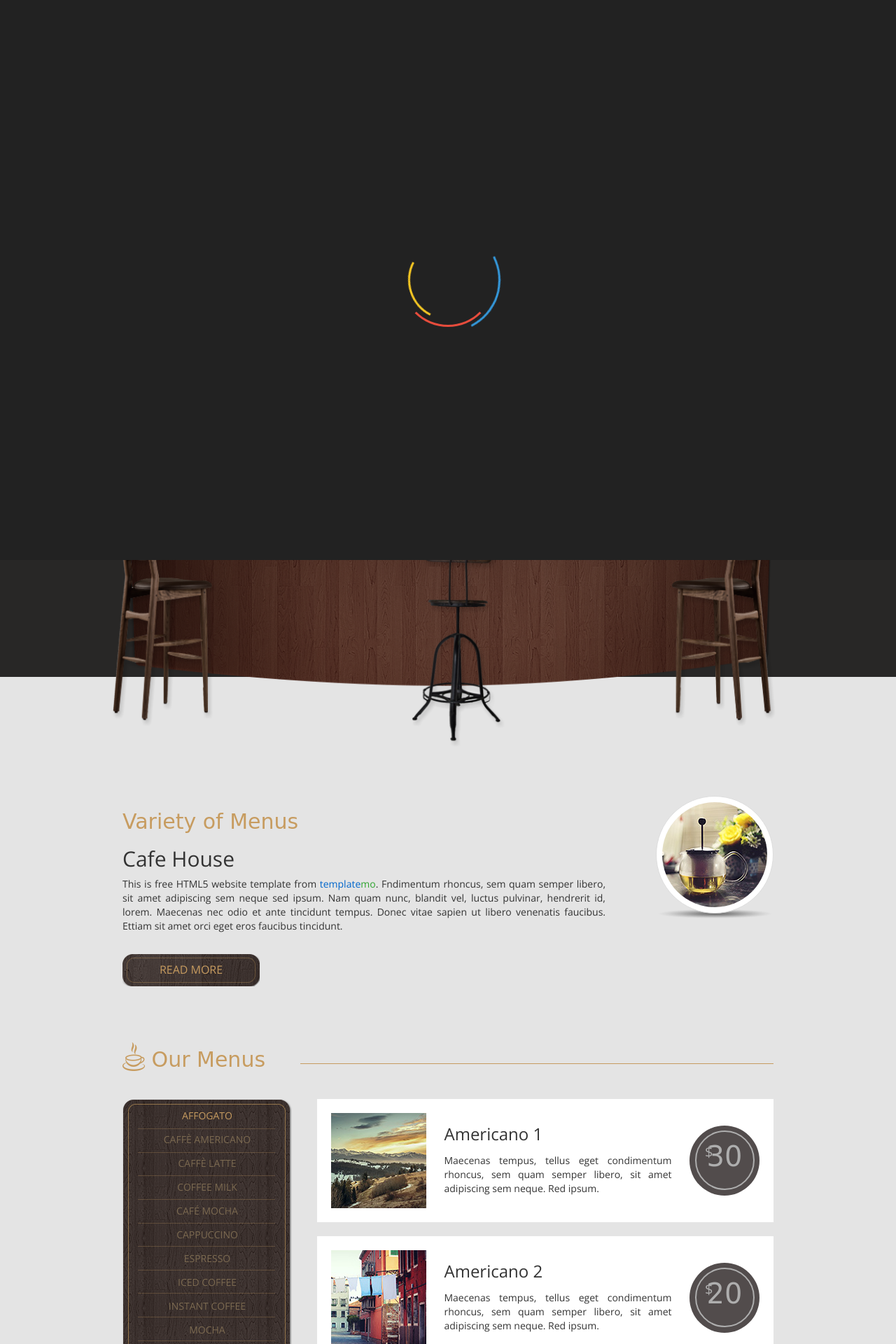
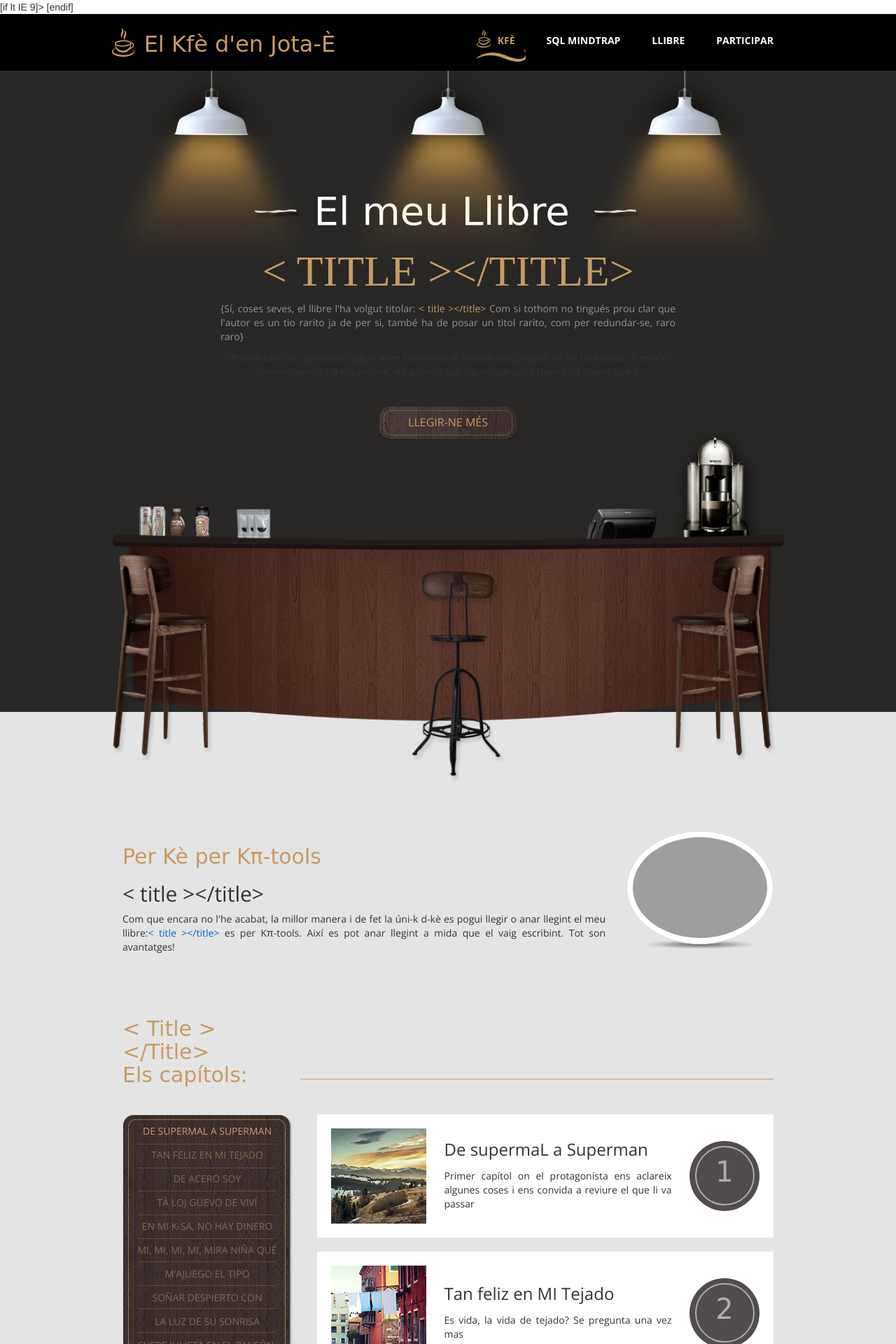
Before and after one commit to joanemili/my-first-blog, a Django app: template ruleta_c/templates/ruleta_c/menu.html in a window 1280 px wide. Shown: the top 1920 px of the page at 70% size. Run offline with Django 3.2, Linux system fonts and the light colour scheme; the template is opened without the code that fills it, so the values that code supplies are empty; some libraries are stand-ins or nearby versions; some web fonts are replaced; grey boxes are pictures that could not be loaded.

Commit message:
semi def 1

```diff
--- a/ruleta_c/static/js/templatemo_script.js
+++ b/ruleta_c/static/js/templatemo_script.js
@@ -25,7 +25,7 @@ $(document).ready(function(){
   // Smooth scroll
   // https://css-tricks.com/snippets/jquery/smooth-scrolling/
   $('a[href*=#]:not([href=#])').click(function() {
-
+    if (location.pathname.replace(/^\//,'') == this.pathname.replace(/^\//,'') && location.hostname == this.hostname) {
       var target = $(this.hash);
       target = target.length ? target : $('[name=' + this.hash.slice(1) +']');
       if (target.length) {
@@ -34,7 +34,7 @@ $(document).ready(function(){
         }, 1000);
         return false;
       }
-
+    }
   });
 
 });
--- a/ruleta_c/templates/ruleta_c/cdje_base.html
+++ b/ruleta_c/templates/ruleta_c/cdje_base.html
@@ -15,7 +15,7 @@ http://www.templatemo.com/tm-466-cafe-house
   <link href={% static 'css/bootstrap.min.css' %} type="text/css" rel="stylesheet">
   <link href={% static 'css/font_awesome.min.css' %} rel="stylesheet">
   <link href={% static 'css/templatemo_style.css' %} rel="stylesheet" type="text/css">
-  <link href={% static 'img/favicon.ico' %} type="x-icon"/>
+  <link href={% static 'img/favicon.ico' %} type="x-icon">
 
   <!-- HTML5 shim and Respond.js for IE8 support of HTML5 elements and media queries -->
   <!-- WARNING: Respond.js doesn't work if you view the page via file:// -->
@@ -39,17 +39,17 @@ http://www.templatemo.com/tm-466-cafe-house
           <div class="tm-top-header-inner">
             <div class="tm-logo-container">
               <img src={% static 'img/logo.png' %} alt="Logo" class="tm-site-logo">
-              <h1 class="tm-site-name tm-handwriting-font">En Kfè d'en Jota-È</h1>
+              <h1 class="tm-site-name tm-handwriting-font">El Kfè d'en Jota-È</h1>
             </div>
             <div class="mobile-menu-icon">
               <i class="fa fa-bars"></i>
             </div>
             <nav class="tm-nav">
               <ul>
-                <li><a href="../index/" class="active">Casa</a></li>
+                <li><a href="../index/" class="active">Kfè</a></li>
                 <li><a href="../today_special/">SQL MindTraP</a></li>
                 <li><a href="../menu/">Llibre</a></li>
-                <li><a href="../contact/">Contactar</a></li>
+                <li><a href="../contact/">Participar</a></li>
               </ul>
             </nav>
           </div>
@@ -61,7 +61,18 @@ http://www.templatemo.com/tm-466-cafe-house
 
 
     {% block content %}
+
     {% endblock %}
+
+    <section class="tm-welcome-section">
+      <div class="container tm-position-relative">
+        <div class="tm-lights-container">
+          <a HREF="" ><img src={% static 'img/light.png' %} alt="Light" class="light light-1"></a>
+          <img src={% static 'img/light.png' %} alt="Light" class="light light-2">
+          <img src={% static 'img/light.png' %} alt="Light" class="light light-3">
+        </div>
+       </div>
+    </section>
 
     <footer>
       <div class="tm-black-bg">
@@ -105,8 +116,8 @@ http://www.templatemo.com/tm-466-cafe-house
      </div>
    </footer> <!-- Footer content-->
    <!-- JS -->
-   <script type="text/javascript" src={% static 'js/jquery-1.11.2.min.js' %}></script>      <!-- jQuery -->
-   <script type="text/javascript" src={% static 'js/templatemo-script.js' %}></script>      <!-- Templatemo Script -->
+   <script type="text/javascript" src={% static 'js/jquery_1.11.2.min.js' %}></script>      <!-- jQuery -->
+   <script type="text/javascript" src={% static 'js/templatemo_script.js' %}></script>      <!-- Templatemo Script -->
 
  </body>
  </html>
--- a/ruleta_c/templates/ruleta_c/menu.html
+++ b/ruleta_c/templates/ruleta_c/menu.html
@@ -1,4 +1,4 @@
-{% extends 'cdje_base.html' %}
+{% extends 'ruleta_c/cdje_base.html' %}
 {% load static %}
 
 {% block content %}
@@ -13,8 +13,9 @@
         <div class="row tm-welcome-content">
           <h2 class="white-text tm-handwriting-font tm-welcome-header"><img src={% static 'img/header-line.png' %} alt="Line" class="tm-header-line">&nbsp;El meu Llibre&nbsp;&nbsp;<img src={% static 'img/header-line.png' %} alt="Line" class="tm-header-line"></h2>
           <h2 class="gold-text tm-welcome-header-2">&lt title &gt&lt/title&gt</h2>
-          <p class="gray-text tm-welcome-description">Sí, sóc tan original que he titolat el llibre: <span class="gold-text">&lt title &gt&lt/title&gt</span> Com l'etiqueta del llenguatge html. Aniré publicant cada capítol quan tingui mes o menys clar que ja estan llestos, i això en temps de rellotge pot ser força variable</p>
-          <a href="#main" class="tm-more-button tm-more-button-welcome">Read More</a>
+          <p class="gray-text tm-welcome-description">{Sí, coses seves, el llibre l'ha volgut titolar: <span class="gold-text">&lt title &gt&lt/title&gt</span> Com si tothom no tingués prou clar que l'autor es un tio rarito ja de per si, també ha de posar un titol rarito, com per redundar-se, raro raro}</p>
+          <p>[Podria ben ser que existís algun altre llibre amb el mateix títol perquè no ho he buscat. Si es així demano perdó i ja el canviaré, no pateixis qui siguis que ja ho havies fet abans que jo</p>
+          <a href="#main" class="tm-more-button tm-more-button-welcome">llegir-ne més</a>
         </div>
         <img src={% static 'img/table-set.png' %} alt="Table Set" class="tm-table-set img-responsive">
       </div>
@@ -24,20 +25,20 @@
       <div class="container" id="main">
         <section class="tm-section row">
           <div class="col-lg-9 col-md-9 col-sm-8">
-            <h2 class="tm-section-header gold-text tm-handwriting-font">Variety of Menus</h2>
-            <h2>Cafe House</h2>
-            <p class="tm-welcome-description">This is free HTML5 website template from <span class="blue-text">template</span><span class="green-text">mo</span>. Fndimentum rhoncus, sem quam semper libero, sit amet adipiscing sem neque sed ipsum. Nam quam nunc, blandit vel, luctus pulvinar, hendrerit id, lorem. Maecenas nec odio et ante tincidunt tempus. Donec vitae sapien ut libero venenatis faucibus. Ettiam sit amet orci eget eros faucibus tincidunt.</p>
-            <a href="#" class="tm-more-button margin-top-30">Read More</a>
+            <h2 class="tm-section-header gold-text tm-handwriting-font">Per Kè per K&pi;-tools</h2>
+            <h2>&lt title &gt&lt/title&gt</h2>
+            <p class="tm-welcome-description">Com que encara no l'he acabat, la millor manera i de fet la úni-k d-kè es pogui llegir o anar llegint el meu llibre:<span class="blue-text">&lt title &gt&lt/title&gt</span> es per K&pi;-tools. Així es pot anar llegint a mida que el vaig escribint. Tot son avantatges!</p>
+
           </div>
           <div class="col-lg-3 col-md-3 col-sm-4 tm-welcome-img-container">
             <div class="inline-block shadow-img">
-              <img src={% static 'img/1.jpg' %} alt="Image" class="img-circle img-thumbnail">
+              <img src={% static 'img/2.jpg' %} alt="Image" class="img-circle img-thumbnail">
             </div>
           </div>
         </section>
         <section class="tm-section row">
           <div class="col-lg-12 tm-section-header-container margin-bottom-30">
-            <h2 class="tm-section-header gold-text tm-handwriting-font"><img src={% static 'img/logo.png' %} alt="Logo" class="tm-site-logo"> Our Menus</h2>
+            <h2 class="tm-section-header gold-text tm-handwriting-font">  &lt Title &gt &lt/Title&gt<br>    Els capítols:</h2>
             <div class="tm-hr-container"><hr class="tm-hr"></div>
           </div>
           <div>
@@ -45,18 +46,19 @@
               <div class="tm-position-relative margin-bottom-30">
                 <nav class="tm-side-menu">
                   <ul>
-                    <li><a href="#" class="active">Affogato</a></li>
-                    <li><a href="#">Caffè Americano</a></li>
-                    <li><a href="#">Caffè latte</a></li>
-                    <li><a href="#">Coffee milk</a></li>
-                    <li><a href="#">Café mocha</a></li>
-                    <li><a href="#">Cappuccino</a></li>
-                    <li><a href="#">Espresso</a></li>
-                    <li><a href="#">Iced coffee</a></li>
-                    <li><a href="#">Instant coffee</a></li>
-                    <li><a href="#">Mocha</a></li>
-                    <li><a href="#">black coffee</a></li>
+                    <li><a href="#" class="active">De supermaL a Superman</a></li>
+                    <li><a href="#">Tan feliz en MI Tejado</a></li>
+                    <li><a href="#">De acero soy</a></li>
+                    <li><a href="#">Tà loj güevo de ViVí</a></li>
+                    <li><a href="#">En mi K-sa, no hay dinero</a></li>
+                    <li><a href="#">Mi, mi, mi, mi, mira niña qué</a></li>
+                    <li><a href="#">M'ajuego el tipo</a></li>
+                    <li><a href="#">Soñar despierto con</a></li>
+                    <li><a href="#">la luz de su sonrisa</a></li>
+                    <li><a href="#">Sufre JuLieta en el balcón:</a></li>
+                    <li><a href="#">viendo escalar a su GaLán</a></li>
                   </ul>
+
                 </nav>
                 <img src={% static 'img/vertical-menu-bg.png' %} alt="Menu bg" class="tm-side-menu-bg">
               </div>
@@ -65,51 +67,51 @@
               <div class="tm-product">
                 <img src={% static 'img/menu-1.jpg' %} alt="Product">
                 <div class="tm-product-text">
-                  <h3 class="tm-product-title">Americano 1</h3>
-                  <p class="tm-product-description">Maecenas tempus, tellus eget condimentum rhoncus, sem quam semper libero, sit amet adipiscing sem neque. Red ipsum.</p>
+                  <h3 class="tm-product-title">De supermaL a Superman</h3>
+                  <p class="tm-product-description">Primer capítol on el protagonista ens aclareix algunes coses i ens convida a reviure el que li va passar</p>
                 </div>
                 <div class="tm-product-price">
-                  <a href="#" class="tm-product-price-link tm-handwriting-font"><span class="tm-product-price-currency">$</span>30</a>
+                  <a href="#" class="tm-product-price-link tm-handwriting-font">1</a>
                 </div>
               </div>
               <div class="tm-product">
                 <img src={% static 'img/menu-2.jpg' %} alt="Product">
                 <div class="tm-product-text">
-                  <h3 class="tm-product-title">Americano 2</h3>
-                  <p class="tm-product-description">Maecenas tempus, tellus eget condimentum rhoncus, sem quam semper libero, sit amet adipiscing sem neque. Red ipsum.</p>
+                  <h3 class="tm-product-title">Tan feliz en MI Tejado</h3>
+                  <p class="tm-product-description">Es vida, la vida de tejado? Se pregunta una vez mas</p>
                 </div>
                 <div class="tm-product-price">
-                  <a href="#" class="tm-product-price-link tm-handwriting-font"><span class="tm-product-price-currency">$</span>20</a>
+                  <a href="#" class="tm-product-price-link tm-handwriting-font">2</a>
                 </div>
               </div>
               <div class="tm-product">
                 <img src={% static 'img/menu-3.jpg' %} alt="Product">
                 <div class="tm-product-text">
-                  <h3 class="tm-product-title">Americano 3</h3>
-                  <p class="tm-product-description">Maecenas tempus, tellus eget condimentum rhoncus, sem quam semper libero, sit amet adipiscing sem neque. Red ipsum.</p>
+                  <h3 class="tm-product-title">De acero soy</h3>
+                  <p class="tm-product-description">ke tire la primera piedra el ke pueda y el ke kiera. Y a kien le puede importar a estas alturas que uno...</p>
                 </div>
                 <div class="tm-product-price">
-                  <a href="#" class="tm-product-price-link tm-handwriting-font"><span class="tm-product-price-currency">$</span>15</a>
+                  <a href="#" class="tm-product-price-link tm-handwriting-font">3</a>
                 </div>
               </div>
               <div class="tm-product">
                 <img src={% static 'img/menu-4.jpg' %} alt="Product">
                 <div class="tm-product-text">
-                  <h3 class="tm-product-title">Americano 4</h3>
-                  <p class="tm-product-description">Maecenas tempus, tellus eget condimentum rhoncus, sem quam semper libero, sit amet adipiscing sem neque. Red ipsum.</p>
+                  <h3 class="tm-product-title">Tà loj güevo de ViVí</h3>
+                  <p class="tm-product-description">Y vuelve el agua al molino o alguna cosa similar deia ma mare. Les onades que van i venen. el sol i la lluna que van i venen....</p>
                 </div>
                 <div class="tm-product-price">
-                  <a href="#" class="tm-product-price-link tm-handwriting-font"><span class="tm-product-price-currency">$</span>25</a>
+                  <a href="#" class="tm-product-price-link tm-handwriting-font">4</a>
                 </div>
               </div>
               <div class="tm-product">
                 <img src={% static 'img/menu-5.jpg' %} alt="Product">
                 <div class="tm-product-text">
-                  <h3 class="tm-product-title">Americano 5</h3>
-                  <p class="tm-product-description">Maecenas tempus, tellus eget condimentum rhoncus, sem quam semper libero, sit amet adipiscing sem neque. Red ipsum.</p>
+                  <h3 class="tm-product-title">En mi K-sa, no hay dinero</h3>
+                  <p class="tm-product-description"></p>
                 </div>
                 <div class="tm-product-price">
-                  <a href="#" class="tm-product-price-link tm-handwriting-font"><span class="tm-product-price-currency">$</span>45</a>
+                  <a href="#" class="tm-product-price-link tm-handwriting-font">5</a>
                 </div>
               </div>
             </div>
```
Also changed, not shown: ruleta_c/static/css/ruleta_c.css (deleted, +0 -28 lines), ruleta_c/templates/ruleta_c/contact.html (+5 -4 lines), ruleta_c/templates/ruleta_c/index.html (+28 -81 lines), ruleta_c/templates/ruleta_c/today_special.html (+15 -5 lines), ruleta_c/static/img/1.jpg (deleted).
